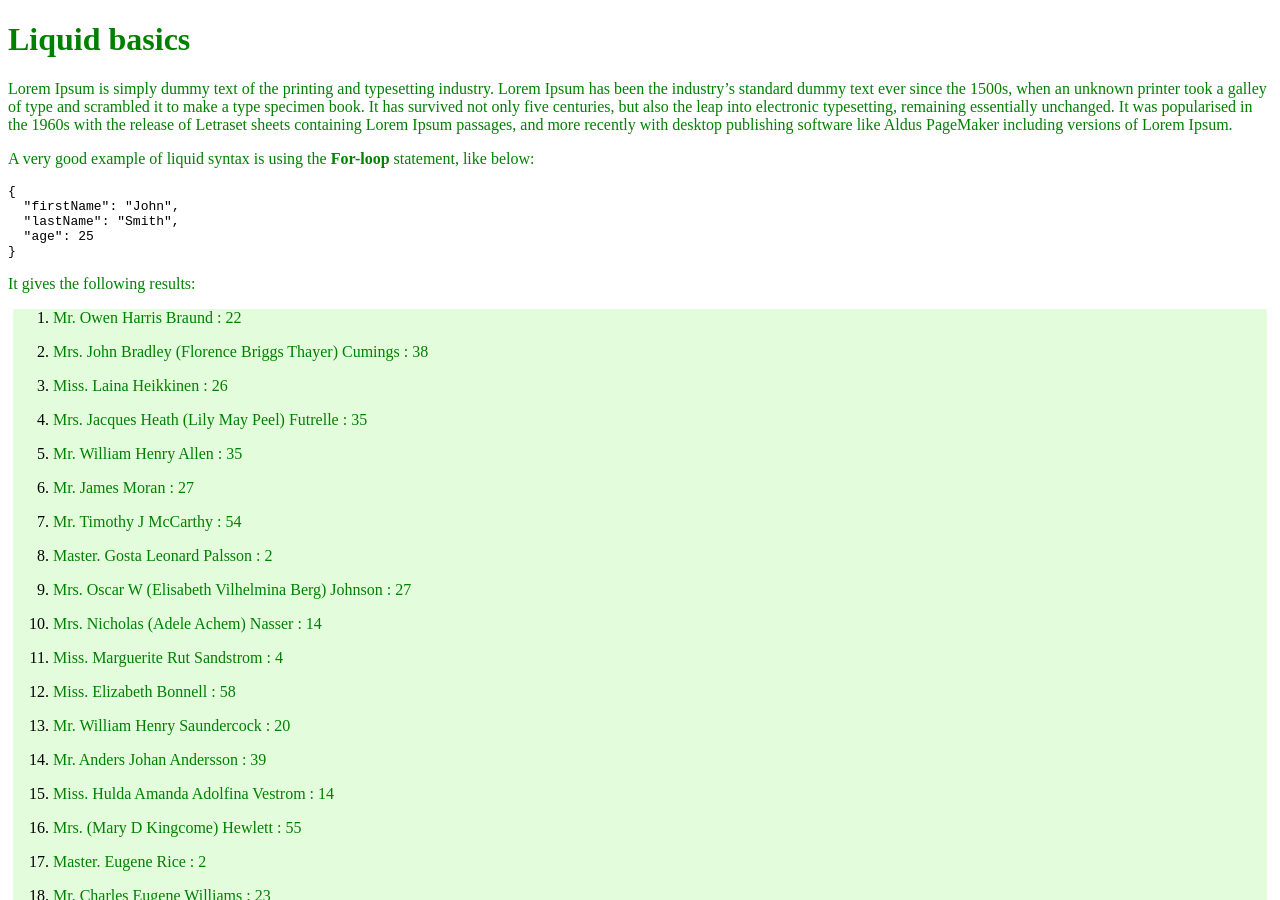
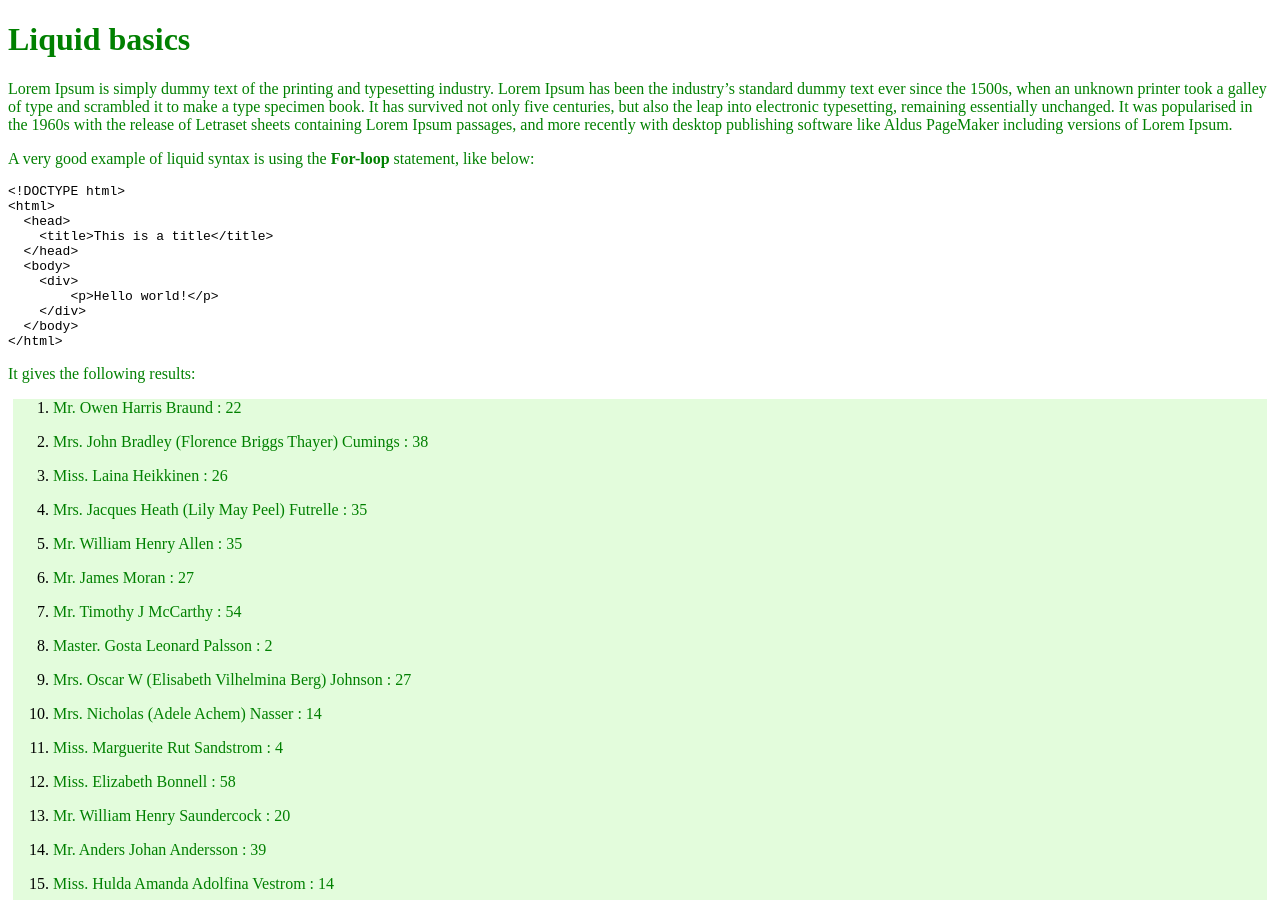
Before and after one commit to biswas3/Assignment, a Jekyll site: the page built from liquid.md, in a window 1280 px wide and 900 px high. Built offline with Jekyll 4.4.1, drawn with Linux system fonts in a browser that asks for light colours; our own code applies the rules of GitHub Pages for plain Markdown files.

Commit message:
Update liquid.md

`````diff
--- a/liquid.md
+++ b/liquid.md
@@ -12,13 +12,19 @@ Ipsum passages, and more recently with desktop publishing software like Aldus Pa
 
 A very good example of liquid syntax is using the **For-loop** statement, like below:
 
-```json
-{
-  "firstName": "John",
-  "lastName": "Smith",
-  "age": 25
-}
-```
+```html
+<!DOCTYPE html>
+<html>
+  <head>
+    <title>This is a title</title>
+  </head>
+  <body>
+    <div>
+        <p>Hello world!</p>
+    </div>
+  </body>
+</html>
+````
 
 It gives the following results:
 
`````
